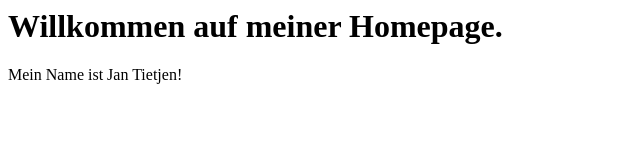
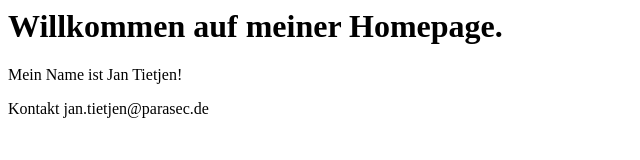
Before and after one commit to tietjen/homepage, a plain HTML site: page index.html in a window 1280 px wide. Shown: the whole page, without its empty margins (0-640 px from the left). Drawn offline with Linux system fonts and the light colour scheme.

Commit message:
Kontaktdaten

```diff
--- a/index.html
+++ b/index.html
@@ -6,5 +6,6 @@
 
         <h1>Willkommen auf meiner Homepage.</h1>
         <p>Mein Name ist Jan Tietjen!</p>
+	<p>Kontakt jan.tietjen@parasec.de</p>
     </body>
 </html>
```
